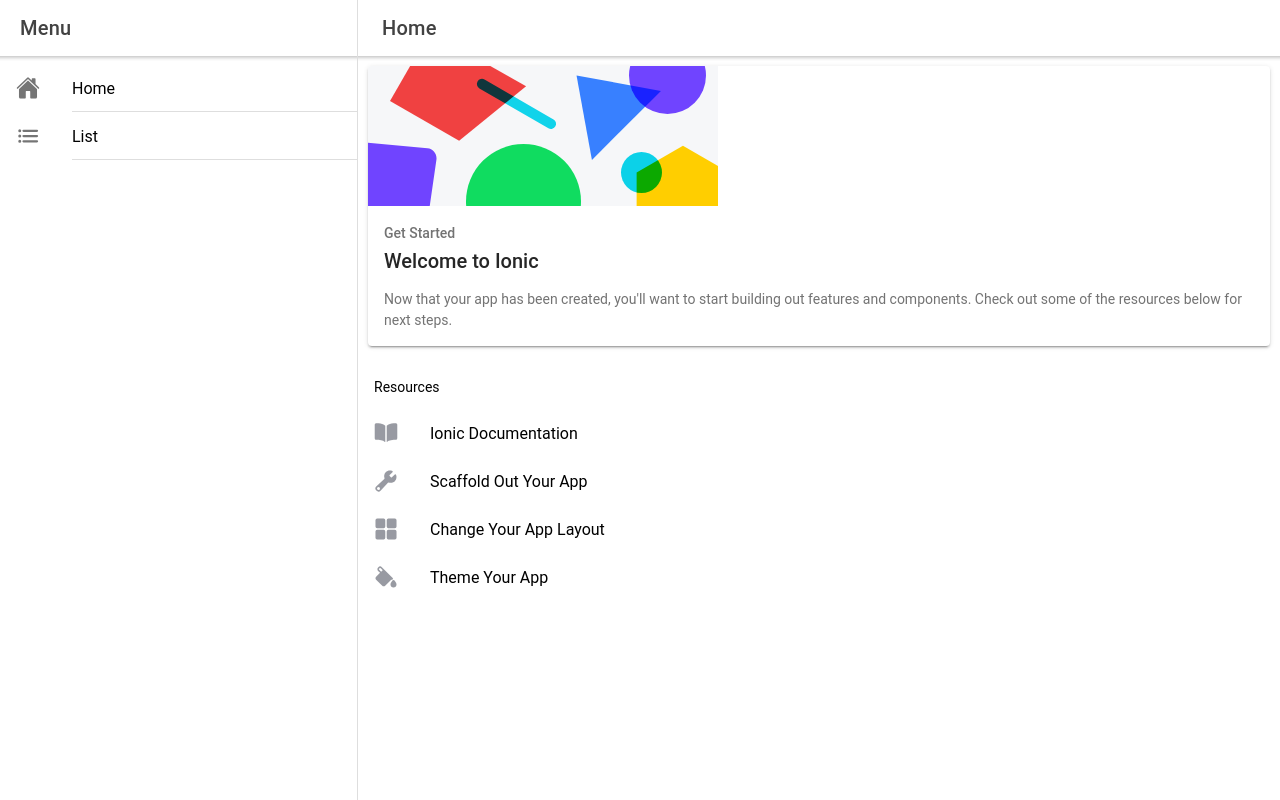
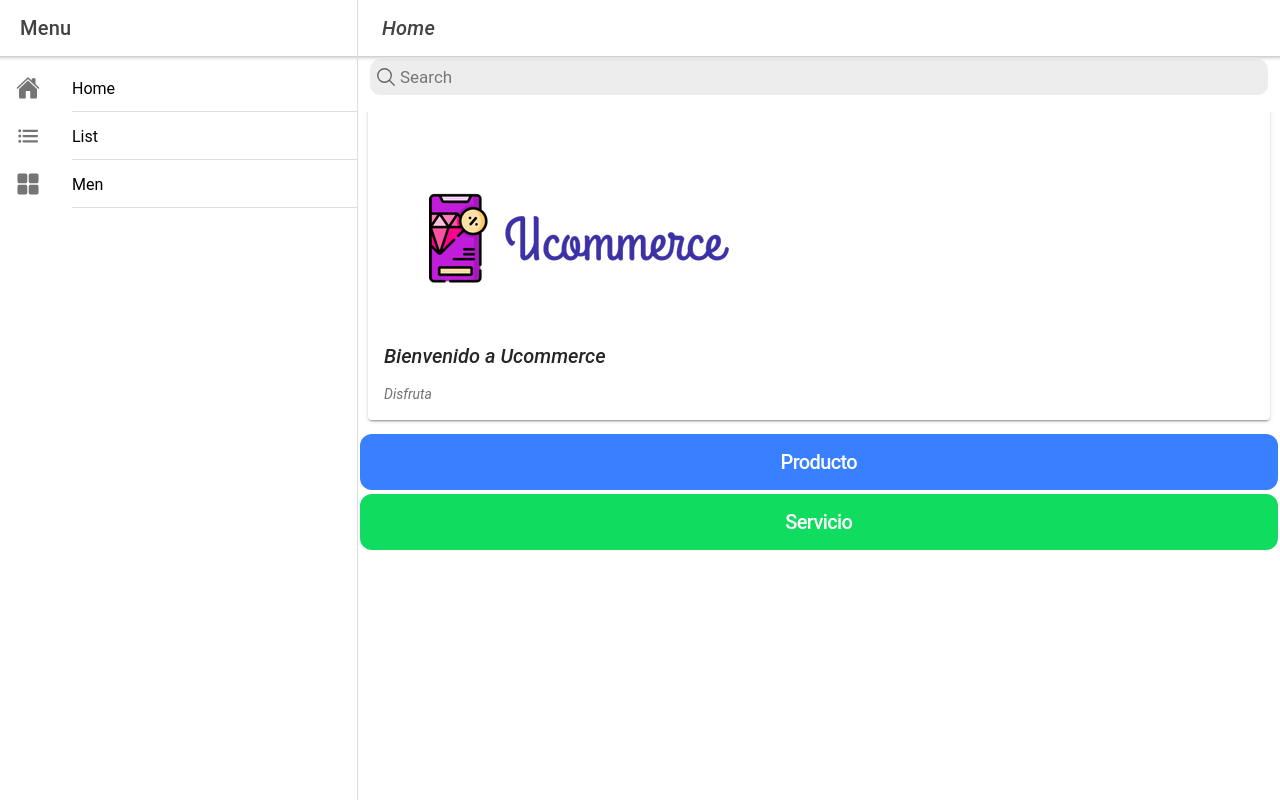
Before and after one commit to cdceballor/Ucommerce, a React (Create React App) app: page /home in a window 1280 px wide. Built offline with nearby package versions, Linux system fonts and the light colour scheme.

Commit message:
Hola mundo, producto inicial

```diff
--- a/public/index.html
+++ b/public/index.html
@@ -2,7 +2,7 @@
 <html lang="en">
   <head>
     <meta charset="utf-8" />
-    <title>Ionic App</title>
+    <title>Ucommerce</title>
 
     <base href="/" />
 
@@ -15,7 +15,7 @@
 
     <link rel="manifest" href="%PUBLIC_URL%/manifest.json" />
 
-    <link rel="shortcut icon" type="image/png" href="%PUBLIC_URL%/assets/icon/favicon.png" />
+    <link rel="shortcut icon" type="image/png" href="%PUBLIC_URL%/assets/icon/favi.png" />
 
     <!-- add to homescreen for ios -->
     <meta name="apple-mobile-web-app-capable" content="yes" />
--- a/src/App.tsx
+++ b/src/App.tsx
@@ -7,7 +7,8 @@
 import Menu from './components/Menu';
 import Home from './pages/Home';
 import List from './pages/List';
-import { home, list } from 'ionicons/icons';
+import Men from './pages/Men';
+import { home, list, grid } from 'ionicons/icons';
 
 /* Core CSS required for Ionic components to work properly */
 import '@ionic/react/css/core.css';
@@ -38,6 +39,11 @@
     title: 'List',
     url: '/home/list',
     icon: list
+  },
+  {
+    title: 'Men',
+    url: '/home/men',
+    icon: grid
   }
 ];
 
@@ -49,6 +55,7 @@
         <IonRouterOutlet id="main">
           <Route path="/home" component={Home} exact={true} />
           <Route path="/home/list" component={List} exact={true} />
+          <Route path="/home/men" component={Men} exact={true} />
           <Route path="/" render={() => <Redirect to="/home"/> } exact={true} />
         </IonRouterOutlet>
       </IonSplitPane>
--- /dev/null
+++ b/src/components/Button.tsx
@@ -0,0 +1,22 @@
+import React from 'react';
+
+import { IonButton, IonContent } from '@ionic/react';
+
+ const Button: React.FC = () => {
+   return (
+    <IonContent>
+      <MyBtn/>
+    </IonContent>
+  );
+};
+
+const MyBtn = () => {
+  return(
+    <IonContent>
+      <IonButton color="primary" size="large" mode ="ios" expand="block">Producto</IonButton>
+      <IonButton color="success" size="large" mode ="ios" expand="block">Servicio</IonButton>
+    </IonContent>
+  );
+};
+
+export default Button;
--- /dev/null
+++ b/src/components/Search.tsx
@@ -0,0 +1,14 @@
+import React from 'react';
+import { IonSearchbar, IonToolbar, IonContent } from '@ionic/react';
+
+const Search: React.FC =() => {
+  return (
+    <IonContent>
+      <IonToolbar>
+        <IonSearchbar showCancelButton="never" mode="ios"></IonSearchbar>
+      </IonToolbar>
+    </IonContent>
+  );
+};
+
+export default Search;
--- a/src/pages/Home.css
+++ b/src/pages/Home.css
@@ -1,4 +1,5 @@
 .welcome-card img {
   max-height: 35vh;
   overflow: hidden;
+
 }
--- a/src/pages/Home.tsx
+++ b/src/pages/Home.tsx
@@ -1,23 +1,28 @@
 import {
   IonButtons,
+  //IonButton,
   IonCard,
   IonCardContent,
   IonCardHeader,
-  IonCardSubtitle,
+  //IonCardSubtitle,
   IonCardTitle,
   IonContent,
   IonHeader,
-  IonIcon,
-  IonItem,
-  IonLabel,
-  IonList,
-  IonListHeader,
+  //IonIcon,
+  //IonItem,
+  //IonLabel,
+  //IonList,
+  //IonListHeader,
   IonMenuButton,
   IonPage,
   IonTitle,
   IonToolbar
   } from '@ionic/react';
-import { book, build, colorFill, grid } from 'ionicons/icons';
+
+//import { book, build, colorFill, grid } from 'ionicons/icons';
+import Button from '../components/Button';
+import Search from '../components/Search';
+
 import React from 'react';
 import './Home.css';
 
@@ -29,45 +34,29 @@
           <IonButtons slot="start">
             <IonMenuButton />
           </IonButtons>
-          <IonTitle>Home</IonTitle>
+          <IonTitle><i>Home</i></IonTitle>
         </IonToolbar>
+
+        <Search/>
+
       </IonHeader>
       <IonContent>
+
+
         <IonCard className="welcome-card">
-          <img src="/assets/shapes.svg" alt=""/>
+          <img src="/assets/ucommerce.png" alt=""/>
           <IonCardHeader>
-            <IonCardSubtitle>Get Started</IonCardSubtitle>
-            <IonCardTitle>Welcome to Ionic</IonCardTitle>
+            <IonCardTitle><i>Bienvenido a Ucommerce</i></IonCardTitle>
           </IonCardHeader>
           <IonCardContent>
             <p>
-              Now that your app has been created, you'll want to start building out features and
-              components. Check out some of the resources below for next steps.
+              <i>Disfruta</i>
             </p>
           </IonCardContent>
         </IonCard>
 
-        <IonList lines="none">
-          <IonListHeader>
-            <IonLabel>Resources</IonLabel>
-          </IonListHeader>
-          <IonItem href="https://ionicframework.com/docs/" target="_blank">
-            <IonIcon slot="start" color="medium" icon={book} />
-            <IonLabel>Ionic Documentation</IonLabel>
-          </IonItem>
-          <IonItem href="https://ionicframework.com/docs/building/scaffolding" target="_blank">
-            <IonIcon slot="start" color="medium" icon={build} />
-            <IonLabel>Scaffold Out Your App</IonLabel>
-          </IonItem>
-          <IonItem href="https://ionicframework.com/docs/layout/structure" target="_blank">
-            <IonIcon slot="start" color="medium" icon={grid} />
-            <IonLabel>Change Your App Layout</IonLabel>
-          </IonItem>
-          <IonItem href="https://ionicframework.com/docs/theming/basics" target="_blank">
-            <IonIcon slot="start" color="medium" icon={colorFill} />
-            <IonLabel>Theme Your App</IonLabel>
-          </IonItem>
-        </IonList>
+        <Button />
+
       </IonContent>
     </IonPage>
   );
--- a/src/pages/List.tsx
+++ b/src/pages/List.tsx
@@ -1,8 +1,7 @@
-import { IonButtons, IonContent, IonHeader, IonIcon, IonItem, IonList, IonMenuButton, IonPage, IonTitle, IonToolbar } from '@ionic/react';
-import { americanFootball, basketball, beer, bluetooth, boat, build, flask, football, paperPlane, wifi } from 'ionicons/icons';
-import React from 'react';
+import React, { useState } from 'react'
 
-const ListPage: React.FC = () => {
+import { IonPage, IonHeader, IonToolbar, IonMenuButton, IonTitle, IonActionSheet, IonContent, IonButtons, IonButton } from '@ionic/react';
+ const List: React.FC = () => {
   return (
     <IonPage>
       <IonHeader>
@@ -10,44 +9,61 @@
           <IonButtons slot="start">
             <IonMenuButton />
           </IonButtons>
-          <IonTitle>List</IonTitle>
+          <IonTitle>Sellers List</IonTitle>
         </IonToolbar>
       </IonHeader>
-
       <IonContent>
-        <ListItems />
+        <MyL />
       </IonContent>
     </IonPage>
   );
 };
 
-const ListItems = () => {
-  const icons = [
-    flask,
-    wifi,
-    beer,
-    football,
-    basketball,
-    paperPlane,
-    americanFootball,
-    boat,
-    bluetooth,
-    build
-  ];
-
-  const items = [1, 2, 3, 4, 5, 6, 7, 8, 9, 10].map(x => {
-    return (
-      <IonItem key={x}>
-        <IonIcon icon={icons[x - 1]} slot="start" />
-        Item {x}
-        <div className="item-note" slot="end">
-          This is item # {x}
-        </div>
-      </IonItem>
-    );
-  });
-
-  return <IonList>{items}</IonList>;
+  const MyL =  () => {
+    const [showActionSheet, setShowActionSheet] = useState(false);
+    return(
+    <IonContent>
+      <IonButton onClick={() => setShowActionSheet(true)} expand="block">See this seller!</IonButton>
+      <IonActionSheet
+        isOpen={showActionSheet}
+        onDidDismiss={() => setShowActionSheet(false)}
+        buttons={[{
+          text: 'Delete',
+          role: 'destructive',
+          icon: 'trash',
+          handler: () => {
+            console.log('Delete clicked');
+          }
+        }, {
+          text: 'Share',
+          icon: 'share',
+          handler: () => {
+            console.log('Share clicked');
+          }
+        }, {
+          text: 'Play (open modal)',
+          icon: 'arrow-dropright-circle',
+          handler: () => {
+            console.log('Play clicked');
+          }
+        }, {
+          text: 'Favorite',
+          icon: 'heart',
+          handler: () => {
+            console.log('Favorite clicked');
+          }
+        }, {
+          text: 'Cancel',
+          icon: 'close',
+          role: 'cancel',
+          handler: () => {
+            console.log('Cancel clicked');
+          }
+        }]}
+      >
+      </IonActionSheet>
+    </IonContent>
+  );
 };
 
-export default ListPage;
+export default List;
--- /dev/null
+++ b/src/pages/Men.tsx
@@ -0,0 +1,52 @@
+import { IonButtons, IonContent, IonHeader, IonIcon, IonItem, IonList, IonMenuButton, IonPage, IonTitle, IonToolbar } from '@ionic/react';
+import { americanFootball, basketball, beer, bluetooth, boat, build, flask, football, paperPlane, wifi } from 'ionicons/icons';
+import React from 'react';
+
+const Men: React.FC = () => {
+  return (
+    <IonPage>
+      <IonHeader>
+        <IonToolbar>
+          <IonButtons slot="start">
+            <IonMenuButton />
+          </IonButtons>
+          <IonTitle>Men</IonTitle>
+        </IonToolbar>
+      </IonHeader>
+      <IonContent>
+        <ListItems />
+      </IonContent>
+    </IonPage>
+  );
+};
+
+const ListItems = () => {
+  const icons = [
+    flask,
+    wifi,
+    beer,
+    football,
+    basketball,
+    paperPlane,
+    americanFootball,
+    boat,
+    bluetooth,
+    build
+  ];
+
+  const items = [1, 2, 3, 4, 5, 6, 7, 8, 9, 10].map(x => {
+    return (
+      <IonItem key={x}>
+        <IonIcon icon={icons[x - 1]} slot="start" />
+        Item {x}
+        <div className="item-note" slot="end">
+          This is item # {x}
+        </div>
+      </IonItem>
+    );
+  });
+
+  return <IonList>{items}</IonList>;
+};
+
+export default Men;
```
Also changed, not shown: public/assets/icon/favi.png (added), public/assets/ucommerce.png (added).
